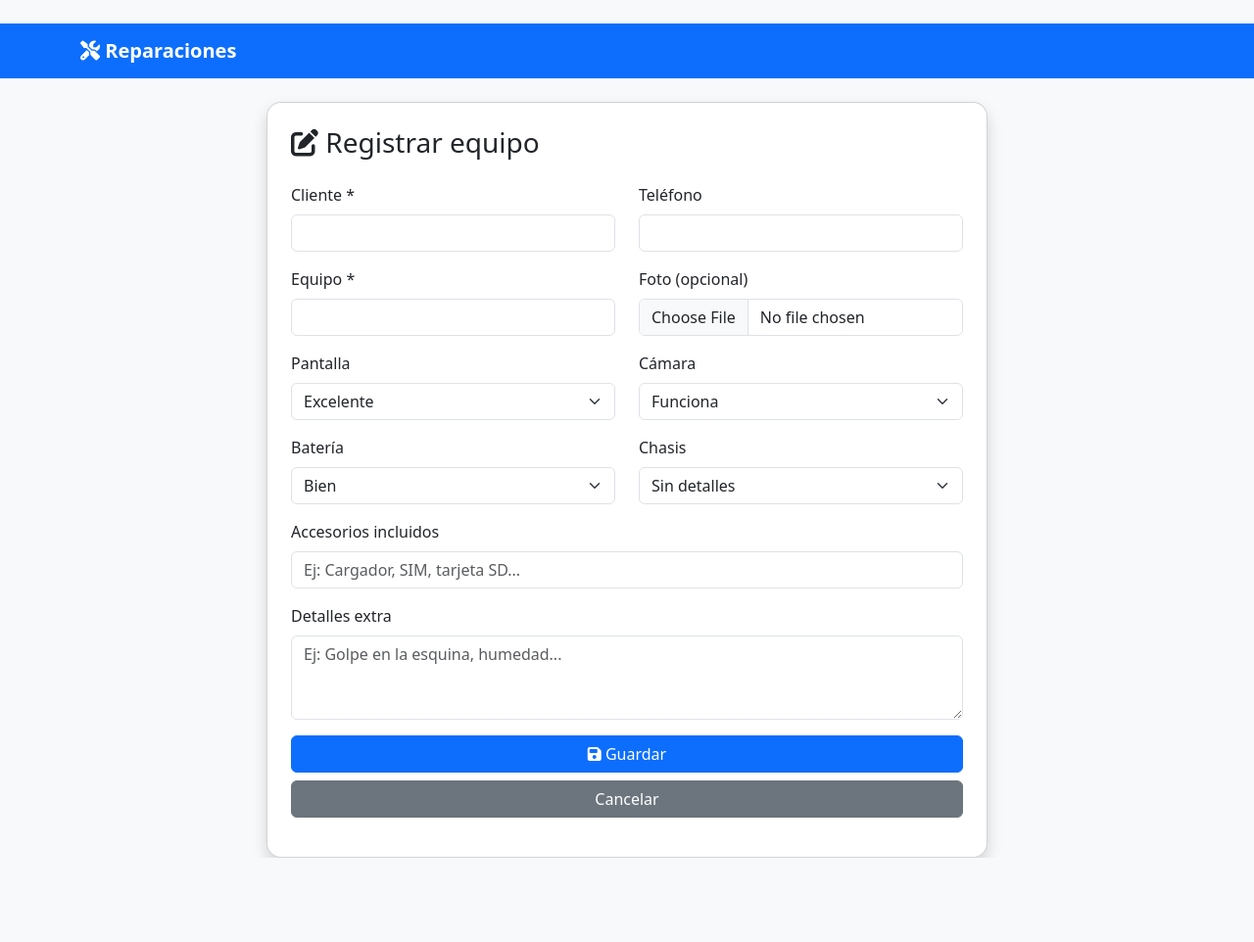
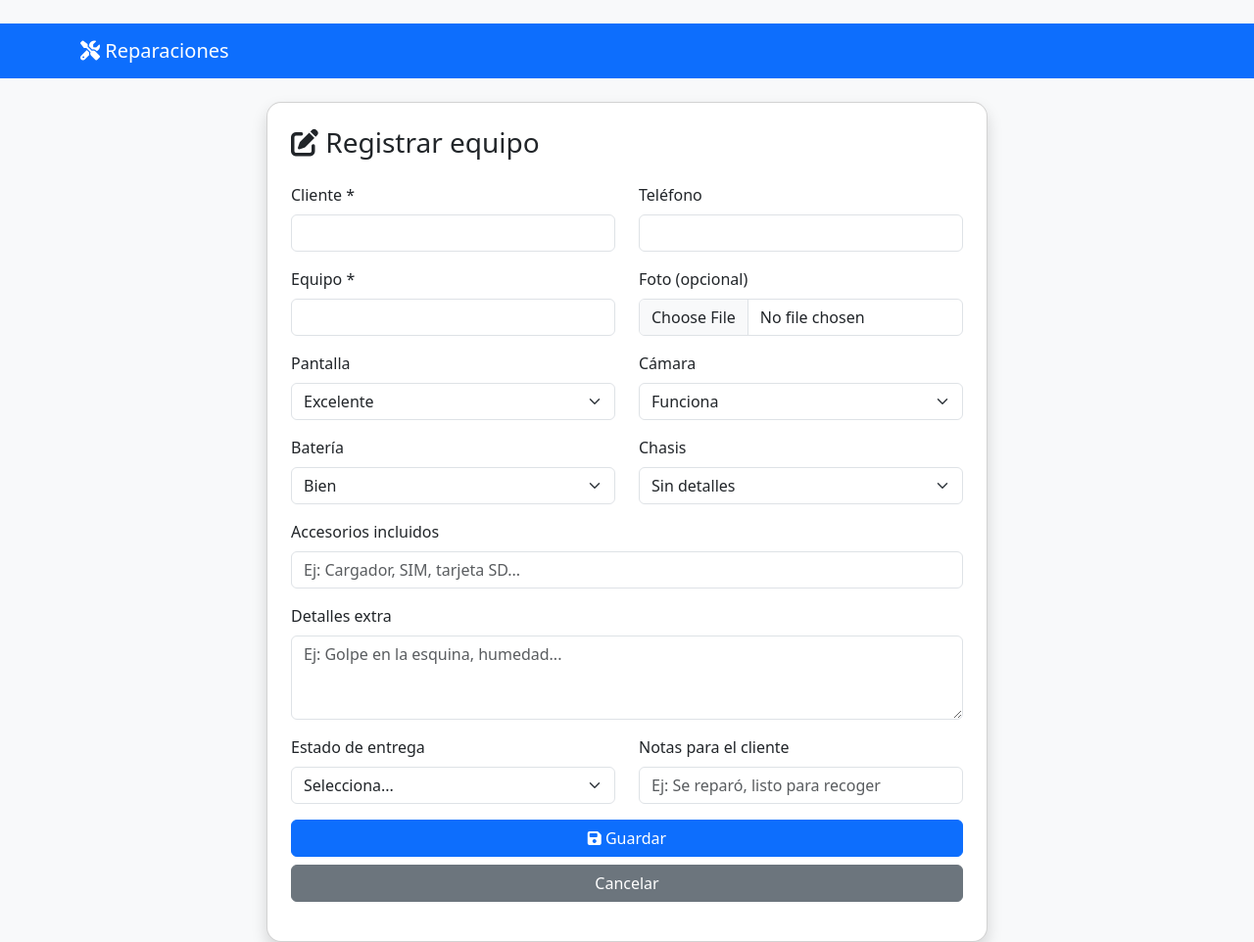
Before and after one commit to cristianenramoncastillo-collab/reparacion_app, a Python web app: template templates/agregar.html in a window 1280 px wide. Shown: the whole page at 98% size. Before the commit the page ends 876 px from the top, so only its background shows below. Run offline with Jinja, Linux system fonts and the light colour scheme; the template is opened without the code that fills it, so the values that code supplies are empty.

```diff
--- a/templates/agregar.html
+++ b/templates/agregar.html
@@ -76,6 +76,22 @@
                         <label class="form-label">Detalles extra</label>
                         <textarea name="detalles_extra" class="form-control" rows="3" placeholder="Ej: Golpe en la esquina, humedad..."></textarea>
                     </div>
+                    <div class="row">
+                        <div class="col-md-6 mb-3">
+                            <label class="form-label">Estado de entrega</label>
+                            <select name="estado_entrega" class="form-select">
+                                <option value="">Selecciona...</option>
+                                <option value="Recibido">Recibido</option>
+                                <option value="En reparación">En reparación</option>
+                                <option value="Listo para entregar">Listo para entregar</option>
+                                <option value="Entregado">Entregado</option>
+                            </select>
+                        </div>
+                        <div class="col-md-6 mb-3">
+                            <label class="form-label">Notas para el cliente</label>
+                            <input type="text" name="notas_cliente" class="form-control" placeholder="Ej: Se reparó, listo para recoger">
+                        </div>
+                    </div>
                     <div class="d-grid gap-2">
                         <button type="submit" class="btn btn-primary"><i class="fas fa-save"></i> Guardar</button>
                         <a href="{{ url_for('inicio') }}" class="btn btn-secondary">Cancelar</a>
--- a/templates/base.html
+++ b/templates/base.html
@@ -8,10 +8,7 @@
     <link rel="stylesheet" href="https://cdnjs.cloudflare.com/ajax/libs/font-awesome/6.4.0/css/all.min.css">
     <style>
         body { background-color: #f8f9fa; }
-        .navbar-brand { font-weight: bold; }
         .card { border-radius: 15px; box-shadow: 0 4px 6px rgba(0,0,0,0.1); }
-        .btn-success { border-radius: 20px; }
-        .table-hover tbody tr:hover { background-color: #e9ecef; }
         .foto-mini { width: 50px; height: 50px; object-fit: cover; border-radius: 10px; }
     </style>
 </head>
```
